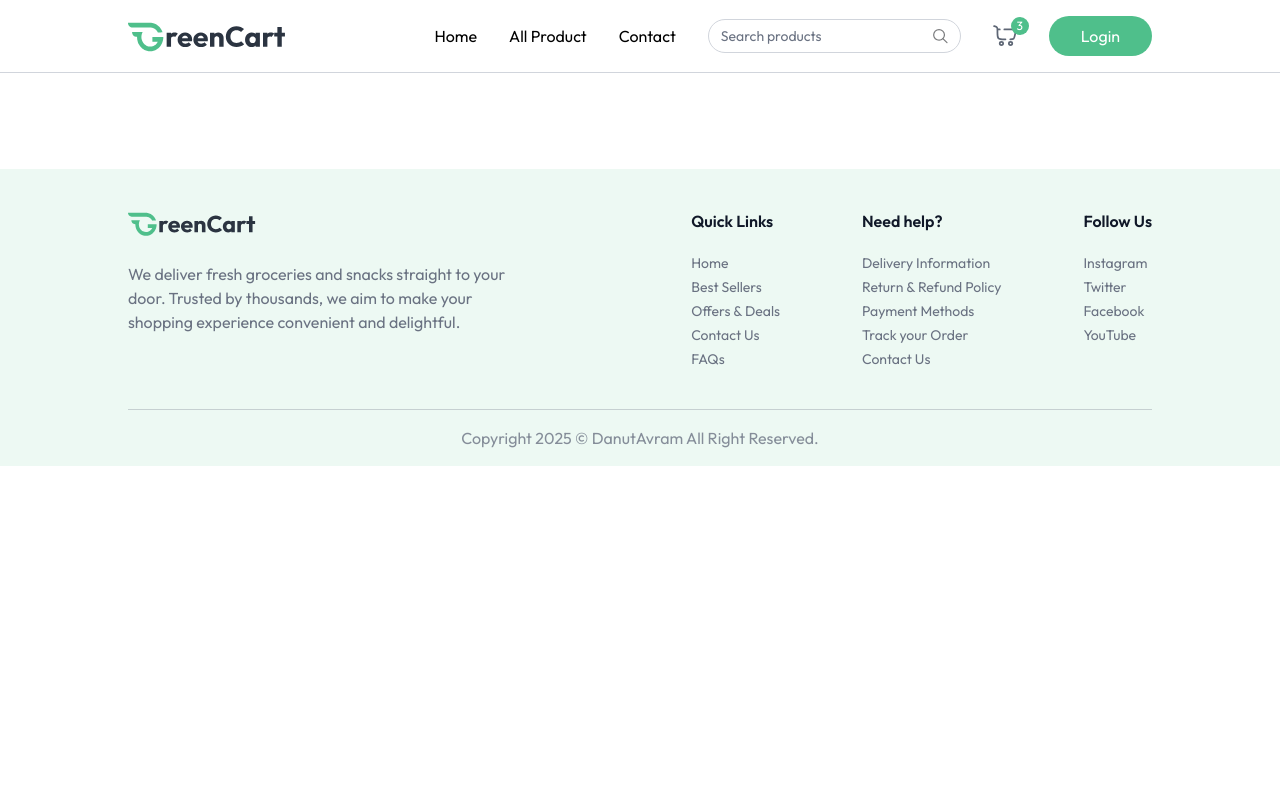
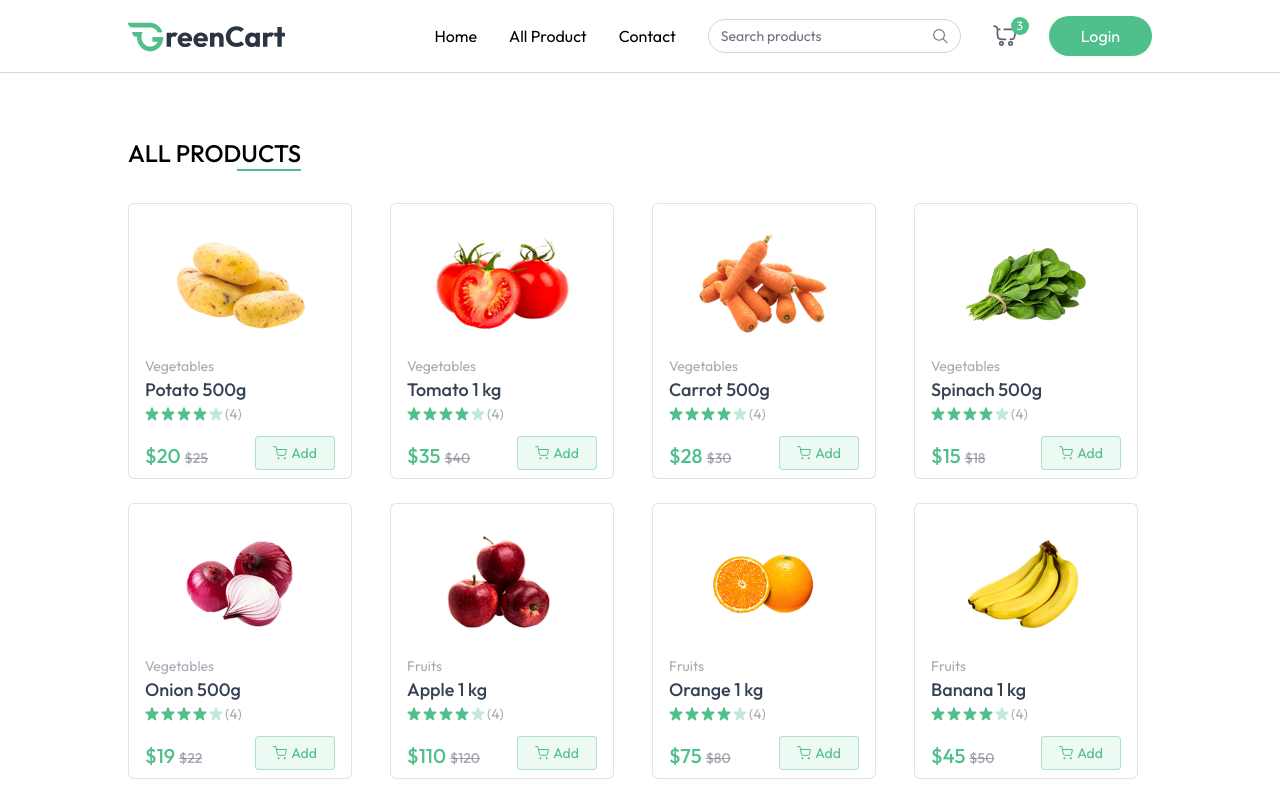
Before and after one commit to danutavram/greencart, a React (Vite) app in the folder client/: page /products in a window 1280 px wide. Shown: the top 800 px of the page. Built offline with nearby package versions, Linux system fonts and the light colour scheme.

Commit message:
AllProducts

```diff
--- a/client/src/App.jsx
+++ b/client/src/App.jsx
@@ -6,6 +6,7 @@
 import Footer from './components/Footer'
 import { useAppContext } from './context/AppContext'
 import Login from './components/Login'
+import AllProducts from './pages/AllProducts'
 
 const App = () => {
 
@@ -23,6 +24,7 @@
       <div className={`${isSellerPath ? "" : "px-6 md:px-16 lg:px-24 xl:px-32"}`}>
         <Routes>
           <Route path='/' element={<Home/>} />
+          <Route path='/products' element={<AllProducts/>} />
         </Routes>
       </div>
       {!isSellerPath && <Footer />}
--- a/client/src/context/AppContext.jsx
+++ b/client/src/context/AppContext.jsx
@@ -16,6 +16,7 @@
     const [products, setProducts] = useState([])
 
     const [cartItems, setCartItems] = useState({})
+    const [searchQuery, setSearchQuery] = useState({})
 
     // Fetch All Products
     const fetchProducts = async ()=>{
@@ -63,7 +64,7 @@
 
     const value = {navigate, user, setUser, setIsSeller,
         isSeller, showUserLogin, setShowUserLogin, products,
-        currency, addToCart, updateCartItem, removeFromCart, cartItems}
+        currency, addToCart, updateCartItem, removeFromCart, cartItems, searchQuery, setSearchQuery};
     return <AppContext.Provider value={value}>
         {children}
     </AppContext.Provider>
--- /dev/null
+++ b/client/src/pages/AllProducts.jsx
@@ -0,0 +1,37 @@
+import React, { useEffect, useState } from 'react'
+import { useAppContext } from '../context/AppContext'
+import ProductCard from '../components/ProductCard'
+
+const AllProducts = () => {
+
+    const {products, searchQuery} = useAppContext()
+    const [filteredProducts, setFilteredProducts] = useState([])
+
+    useEffect(() =>{
+        if(searchQuery.length > 0){
+            setFilteredProducts(products.filter(
+                product => product.name.toLowerCase().includes(searchQuery.toLowerCase())
+    ))}else{
+        setFilteredProducts(products)
+    }
+    }, [products, searchQuery])
+  return (
+    <div className='mt-16 flex flex-col'>
+        <div className='flex flex-col items-end w-max'>
+            <p className='text-2xl font-medium uppercase'>All products</p>
+            <div className='w-16 h-0.5 bg-primary right-full'></div>
+        </div>
+
+        <div>
+            <div className='grid grid-cols-1 sm:grid-cols-2 md:grid-cols-3 lg:grid-cols-4 gap-6 mt-8'>
+                {filteredProducts.filter((product) =>product.inStock).map((product, index)=>(
+                    <ProductCard key={index} product={(product)} />
+                ))}
+            </div>
+        </div>
+
+    </div>
+  )
+}
+
+export default AllProducts
```
